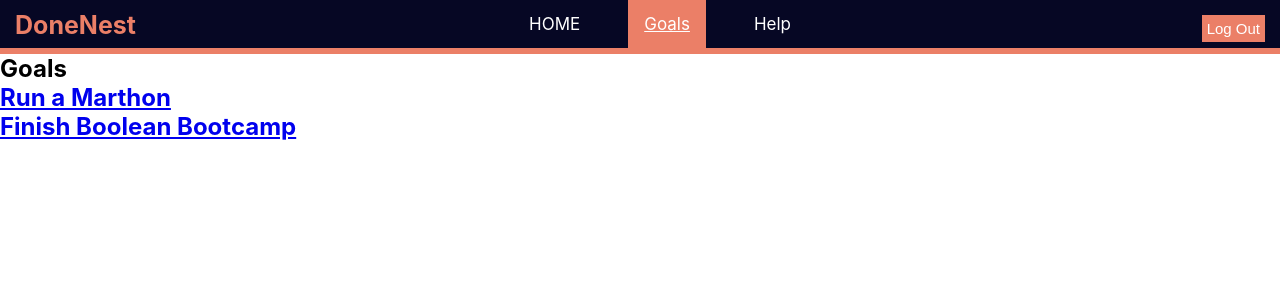
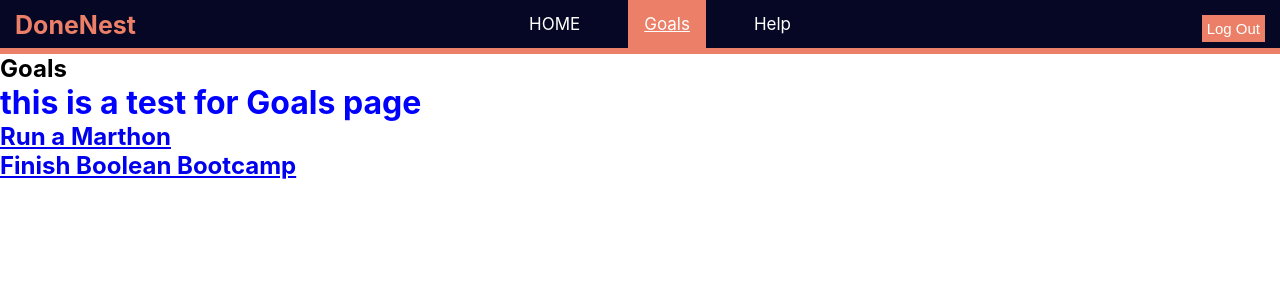
Before and after one commit to JamesB94/Boolean-final-project, a React (Create React App) app in the folder my-app/: page /Goals in a window 1280 px wide. Shown: the top 300 px of the page. Built offline with nearby package versions, Linux system fonts and the light colour scheme; data requests are answered from the project's data file.

Commit message:
fetching nested data

```diff
--- a/my-app/data/db.json
+++ b/my-app/data/db.json
@@ -1,7 +1,74 @@
 {
 "Goals":[
-  {"id": 1, "goalName": "Run a Marthon", "done":true,"task":"JavaScript II"},
-  {"id": 2, "goalName": "Finish Boolean Bootcamp", "done":true, "task":"CSS"}
+  {"id": 1,
+   "goalName": "Run a Marthon",
+    "done":false,
+    "task":
+    [
+      {
+        "id":1,
+        "task": "task 1",
+        "done": false,
+        "nestedTask":[
+          {
+            "nestedId":1,
+            "nestedTask": " G1 - task 1: nestedTask:1",
+            "nestedDone":false
+        },
+        {
+          "nestedId":2,
+          "nestedTask": " G1 - task 1: nestedTask:2",
+          "nestedDone":false
+      }
+        ]
+      },
+      {
+        "id":2,
+        "task": "task 2",
+        "done": false,
+        "nestedTask": [
+          {
+            "nestedId":1,
+            "nestedTask": " G1 task 2: nestedTask 1",
+            "nestedDone":false
+          }
+        ]
+      }
+
+    ]
+
+  },
+
+
+  {"id": 2, "goalName": "Finish Boolean Bootcamp", "done":true,
+  "task":[
+  {
+    "id":1,
+    "task": "goal 2: task 1",
+    "done": false,
+    "nestedTask": [
+      {
+        "nestedId":1,
+            "nestedTask": " g2: task1: nestedTask:1",
+            "nestedDone":false
+      }
+    ]
+  },
+  {
+    "id":2,
+    "task": "goal 2: task 2",
+    "done": false,
+    "nestedTask": [
+      {
+        "nestedId":1,
+            "nestedTask": "g2: task2: nestedTask:2",
+            "nestedDone":false
+      }
+    ]
+  }
+
+]
+    }
 
   ]
 }
--- a/my-app/src/components/Goals/GoalTasks.jsx
+++ b/my-app/src/components/Goals/GoalTasks.jsx
@@ -1,4 +1,5 @@
 import { useLoaderData, useParams } from "react-router-dom";
+import './GoalTask.css'
 
 export default function GoalTasks() {
 
@@ -6,12 +7,44 @@ export default function GoalTasks() {
 
     const data = useLoaderData()
 
-    console.log('here is a test ', data)
+    const tasks = () => {
+
+        data.task.map((value) => {
+            value.nestedTask.map((task) => {
+                console.log(task)
+            })
+            // console.log(value.nestedTask)
+
+        })
+
+        // data.task.forEach((i) => {
+        //     console.log('task function ', i.task)
+        //     return i.task
+        // })
+    }
+
+   tasks()
+
+    //console.log('here is a test ', data)
+
+    // console.log("here is data array ", data.task[0].task)
+
+    // console.log('here is a test ', data.task[0].nestedTask)
 
     return (
         <div className="tasks">
             <h1>Goal: {data.goalName}</h1>
-            <p>{data.task}</p>
+
+        <ul>
+            {
+                data.task.map((value) => (
+                    <li key={value.id}>{value.task}</li>
+                ))
+            }
+        </ul>
+
+
+            {/* <p>{data.task[0].task}</p> */}
 
 
         </div>
--- a/my-app/src/components/Goals/Goals.jsx
+++ b/my-app/src/components/Goals/Goals.jsx
@@ -11,7 +11,7 @@ const data = useLoaderData()
 
     return (
         <div>
-
+            <h1>this is a test for Goals page</h1>
             {data.map(goal => (
               <Link to={goal.id.toString()} key={goal.id}>
                 <h2>{goal.goalName}</h2>
```
Also changed, not shown: my-app/src/components/Goals/GoalTask.css (added).
